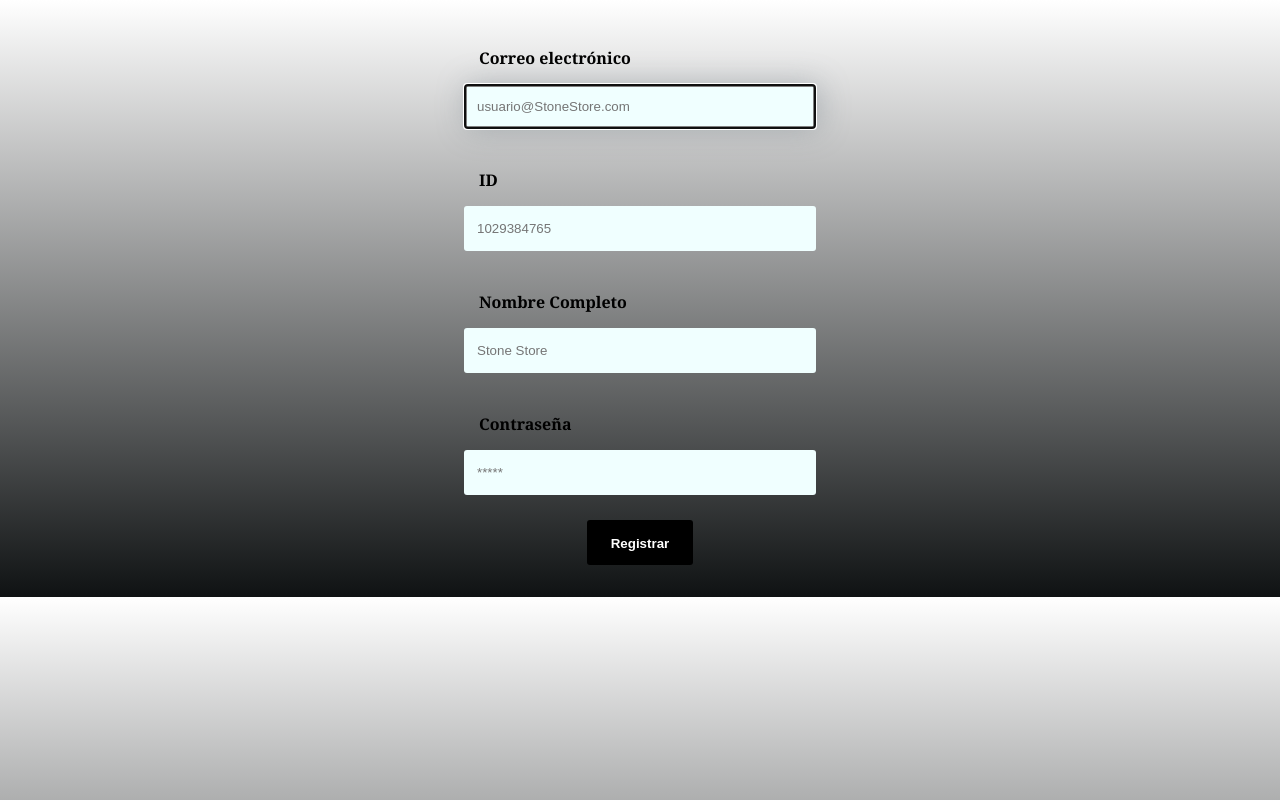
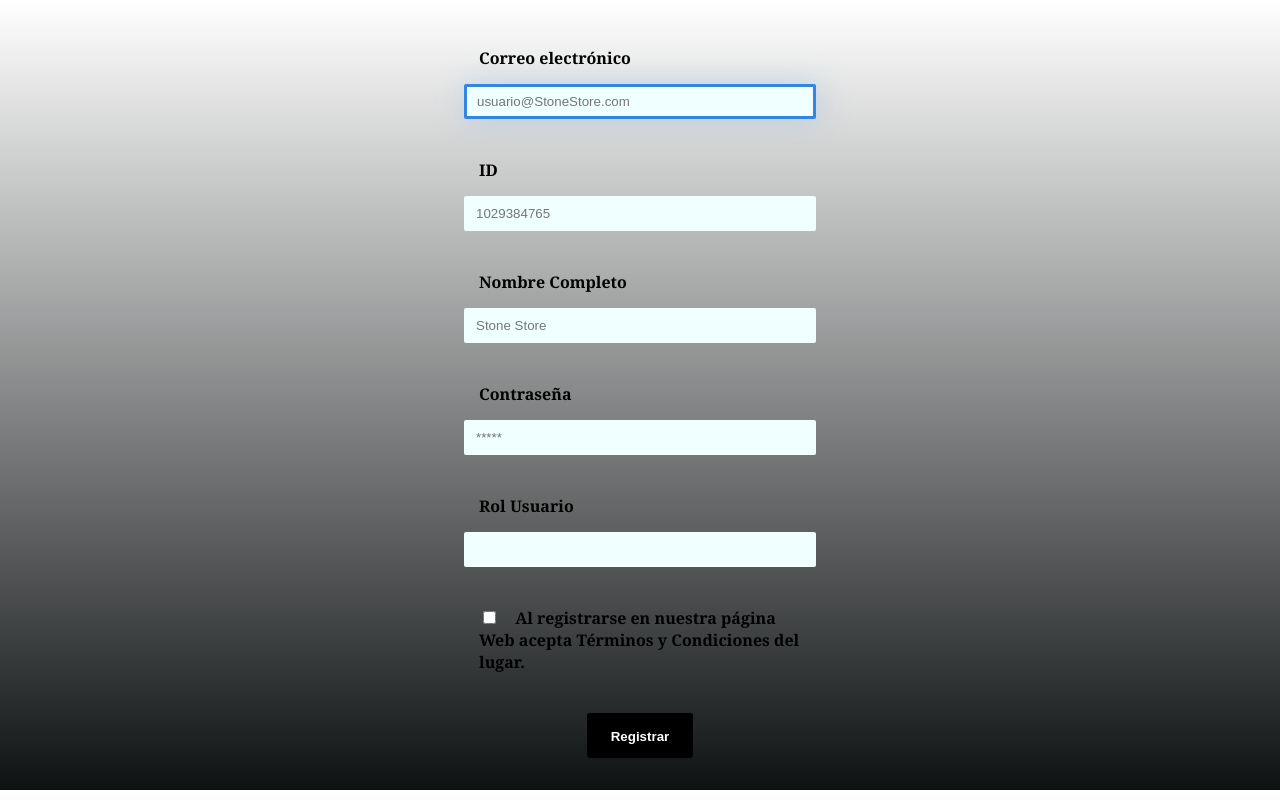
Before and after one commit to AngelaIC/gestorusuariostonestore, a plain HTML site: page index.html in a window 1280 px wide. Both pictures are taken after a click on the label "Correo electrónico". Drawn offline with Linux system fonts and the light colour scheme.

Commit message:
cambios semana 2

```diff
--- a/index.html
+++ b/index.html
@@ -14,7 +14,7 @@
 
             <!-- Registro = Correo electrónico // Email -->
             <div for="registro__usuarios"  id="usuarios__correo">
-                <label for="correo" class="registro__label"> Correo electrónico</label>
+                <label for="correo" class="registro__label"> Correo electrónico </label>
                 <div class="registro__correos-input">
                     <input type="email" class="registro__input" name="correo" id="correo" placeholder="usuario@StoneStore.com">
                 </div>
@@ -47,6 +47,26 @@
                 </div>
                 <p class="registro__input-error"> Contraseña no válida, por favor intente nuevamente, recuerde incluir una letra mayúscula,almenos un número y un carácter especial  </p>
             </div>
+            <!-- Registro = Rol -->
+            <div for="registro__usuarios"  id="usuarios__rol">
+                <label for="rol" class="registro__label"> Rol Usuario </label>
+                <div class="registro__usuarios-input">
+                    <input type="text" class="registro__input" name="rol" id="rol">
+                </div>
+            </div>
+
+            <!-- Registro = Términos y condiciones -->
+            <div class="registro__usuarios" id="usuarios__terycon">
+                <label class="registro__label">
+                    <input class="registro__checkbox" type="checkbox" name="terycon" id="terycon">
+                    Al registrarse en nuestra página Web acepta Términos y Condiciones del lugar.
+                </label>
+            </div>
+
+            <!-- Registro = Estado pendiente -->
+            <div class="registro__mensaje" id="registro__mensaje" >
+                <p><b>Estimado usuario: </b> El estado de su solicitud es <b>"Pendiente"</b></p>
+            </div>
 
             <!-- Registro = Btn-->
 
--- a/style.css
+++ b/style.css
@@ -23,22 +23,23 @@ main{
     padding: 15px;
     cursor: pointer;
 }
-.registro__usuarios-imput{
+.registro__usuarios-input{
     position: relative;
 }
 .registro__input{
     width: 100%;
     background-color: azure;
-    border: 3px solid transparent;
-    border-radius: 3px;
-    height: 45px;
-    line-height: 45px;
-    padding: 5px 40px 5px 10px;
+    border: 2px solid transparent;
+    border-radius: 2px;
+    height: 35px;
+    line-height: 35px;
+    padding: 5px 20px 5px 10px;
     transition: .03s ease all;
 }
 .registro__input:focus{
-    border: 3px solid gray;
-    box-shadow: 3px 0 30px rgba(107, 119, 129, 0.4);
+    border: 3px solid rgb(50, 133, 228);
+    outline: none;
+    box-shadow: 3px 0 30px rgba(135, 187, 229, 0.4);
 }
 .registro__input-error{
     font-size: 10px;
@@ -49,6 +50,24 @@ main{
     display: block;
 }
 
+/* -- Terminos y condiciones -- */
+.registro__checkbox{
+margin-right: 15px;
+}
+.registro__mensaje{
+    height: 100%;
+    line-height: 45px;
+    background: skyblue;
+    padding: 0 15px;
+    border-radius: 3px;
+    display: none;
+}
+.registro__mensaje-activo{
+    display: block;
+}
+.registro__mensaje p {
+    margin: 0px;
+}
 /* -- Botón registrar -- */
 
 .reg__us-btn-registrar{
```
